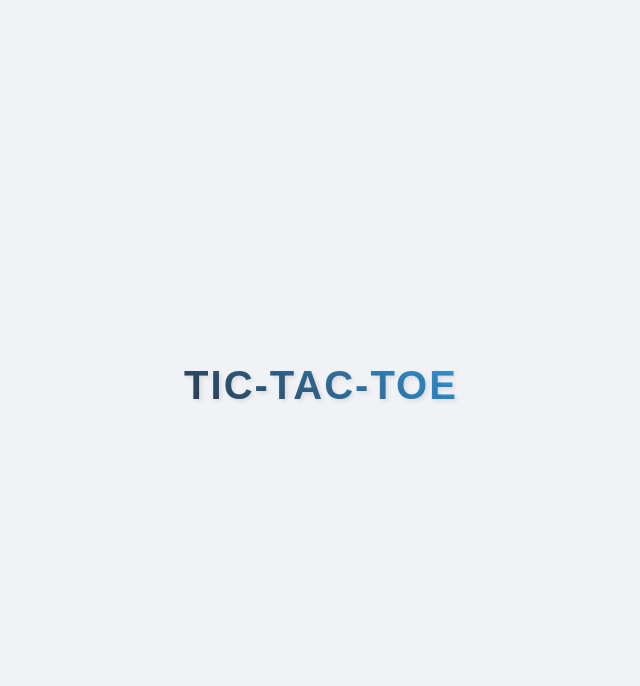
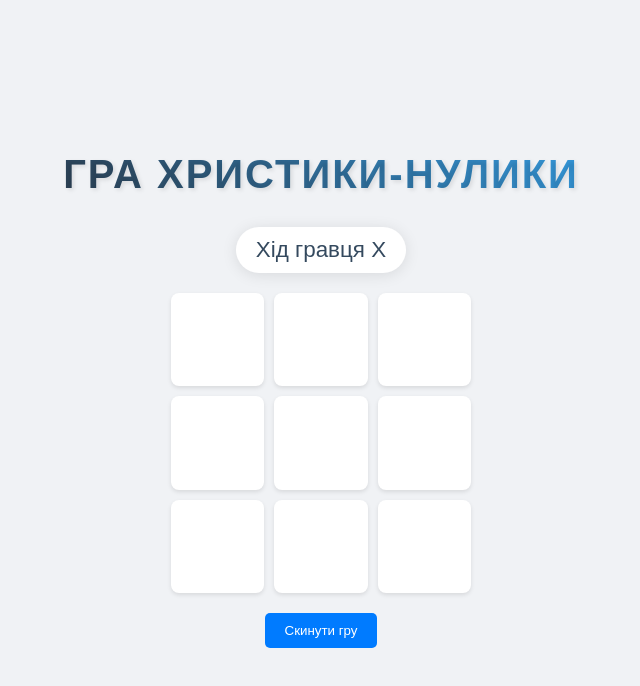
Before and after one commit to Skhmelyuk/tic-tac-toe-pv521, a React (Vite) app: page / in a window 1280 px wide. Shown: the top 686 px of the page, without its empty margins (319-959 px from the left). Built offline with nearby package versions, Linux system fonts and the light colour scheme.

Commit message:
BobiArs: update App.tsx

```diff
--- a/src/App.tsx
+++ b/src/App.tsx
@@ -1,5 +1,22 @@
 function App() {
-  return <h1>Tic-Tac-Toe</h1>;
+  return (
+    <div class="game" id="game">
+      <h1 class="title">Гра христики-нулики</h1>
+      <div class="turn">Хід гравця X</div>
+      <div class="board">
+        <div class="cell"></div>
+        <div class="cell"></div>
+        <div class="cell"></div>
+        <div class="cell"></div>
+        <div class="cell"></div>
+        <div class="cell"></div>
+        <div class="cell"></div>
+        <div class="cell"></div>
+        <div class="cell"></div>
+      </div>
+      <button class="reset">Скинути гру</button>
+    </div>
+  );
 }
 
 export default App;
```
